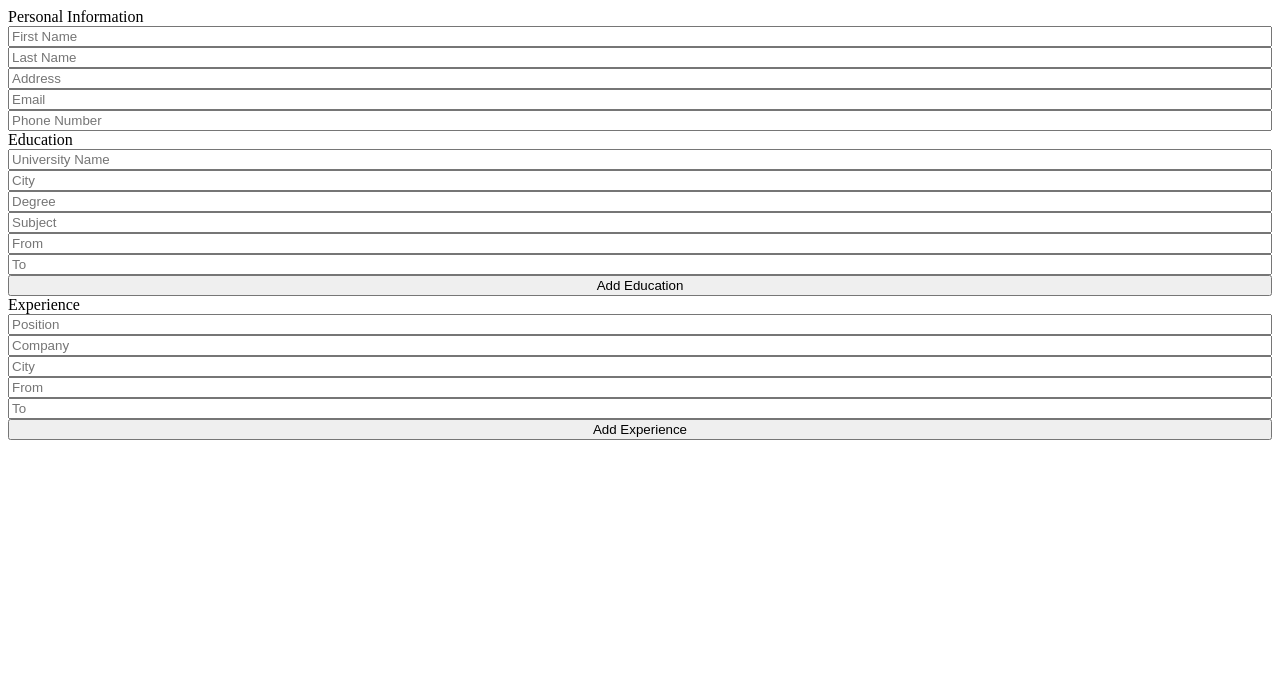
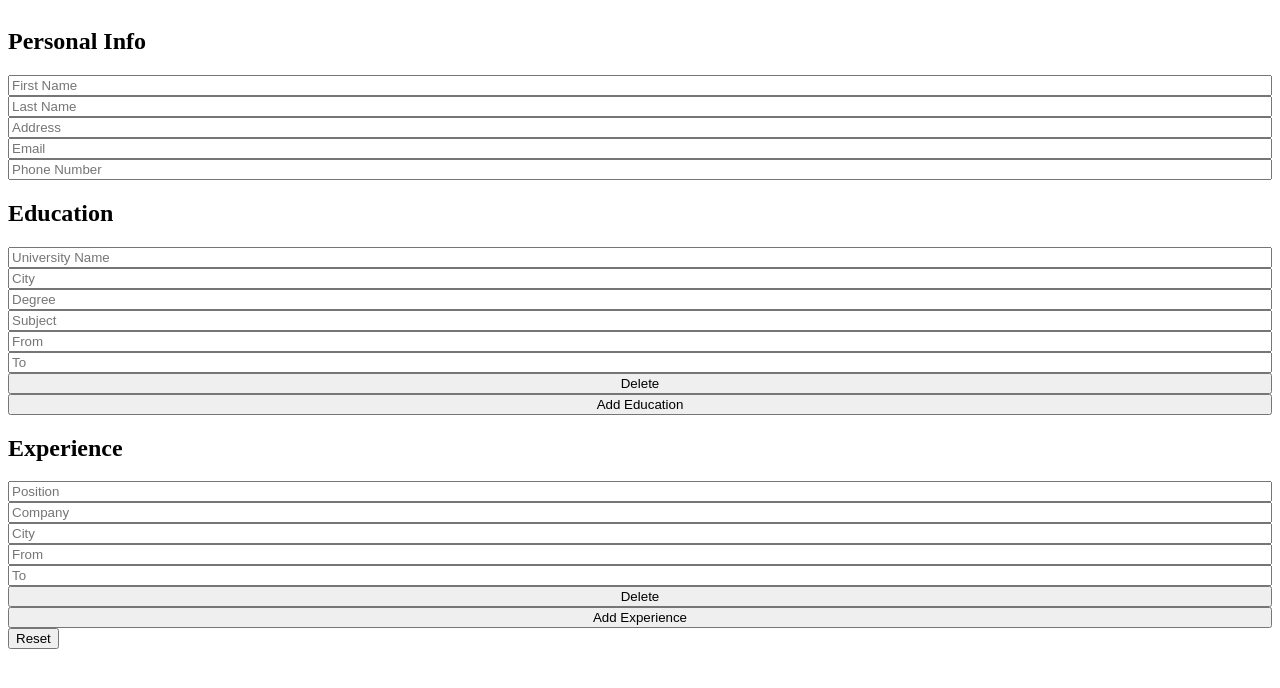
Before and after one commit to naviniitk/cv-project, a React (Create React App) app: page / in a window 1280 px wide. Shown: the top 688 px of the page. Built offline with nearby package versions, Linux system fonts and the light colour scheme; the HTML template or start-up script is replaced by a standard one.

Commit message:
additinal experience and education can be added

```diff
--- a/package.json
+++ b/package.json
@@ -10,6 +10,7 @@
     "react": "^17.0.2",
     "react-dom": "^17.0.2",
     "react-scripts": "4.0.3",
+    "uniqid": "^5.3.0",
     "web-vitals": "^1.1.2"
   },
   "scripts": {
@@ -19,7 +20,6 @@
     "build": "react-scripts build",
     "test": "react-scripts test",
     "eject": "react-scripts eject"
-
   },
   "eslintConfig": {
     "extends": [
--- a/src/App.css
+++ b/src/App.css
@@ -7,3 +7,7 @@ body {
   font-family: Arial;
   text-align: center;
 }
+
+.del-btn {
+  background-color: red;
+}
--- a/src/components/Main.js
+++ b/src/components/Main.js
@@ -1,6 +1,7 @@
 import React from 'react';
 import emptyCV from '../utils/emptyCV';
 import Form from './itemsCV/Form';
+import uniqid from 'uniqid';
 
 class Main extends React.Component {
   constructor(props) {
@@ -11,6 +12,11 @@ class Main extends React.Component {
     this.handlePersonalChange = this.handlePersonalChange.bind(this);
     this.handleEducationChange = this.handleEducationChange.bind(this);
     this.handleExperienceChange = this.handleExperienceChange.bind(this);
+    this.handleAddExperience = this.handleAddExperience.bind(this);
+    this.handleAddEducation = this.handleAddEducation.bind(this);
+    this.handleDeleteExperience = this.handleDeleteExperience.bind(this);
+    this.handleDeleteEducation = this.handleDeleteEducation.bind(this);
+    this.handleReset = this.handleReset.bind(this);
   }
 
   handlePersonalChange(e) {
@@ -21,9 +27,8 @@ class Main extends React.Component {
       personalInfo: {
         ...prevState.personalInfo,
         [name]: value,
-      }
+      },
     }));
-
   }
 
   handleEducationChange(e) {
@@ -50,6 +55,52 @@ class Main extends React.Component {
     }));
   }
 
+  handleAddExperience(e) {
+    e.preventDefault();
+    this.setState((prevState) => ({
+      ...prevState,
+      experienceInfo: [
+        ...prevState.experienceInfo.concat({
+          id: uniqid(),
+          position: '',
+          company: '',
+          city: '',
+          from: '',
+          to: '',
+        }),
+      ],
+    }));
+  }
+
+  handleAddEducation(e) {
+    e.preventDefault();
+    this.setState((prevState) => ({
+      ...prevState,
+      educationInfo: [
+        ...prevState.educationInfo,
+        {
+          id: uniqid(),
+          universityName: '',
+          city: '',
+          degree: '',
+          subject: '',
+          from: '',
+          to: '',
+        },
+      ],
+    }));
+  }
+
+  handleDeleteExperience(e) {}
+
+  handleDeleteEducation(e) {}
+
+  handleReset(e) {
+    this.setState((prevState) => ({
+      ...prevState,
+    }));
+  }
+
   render() {
     return (
       <Form
@@ -57,6 +108,11 @@ class Main extends React.Component {
         handlePersonalChange={this.handlePersonalChange}
         handleExperienceChange={this.handleExperienceChange}
         handleEducationChange={this.handleEducationChange}
+        handleAddEducation={this.handleAddEducation}
+        handleAddExperience={this.handleAddExperience}
+        handleDeleteEducation={this.handleDeleteEducation}
+        handleDeleteExperience={this.handleDeleteExperience}
+        handleReset={this.handleReset}
       />
     );
   }
--- a/src/components/itemsCV/Education.js
+++ b/src/components/itemsCV/Education.js
@@ -1,57 +1,32 @@
 import React from 'react';
-import Input from '../../utils/Input';
+import EducationForm from './EducationForm';
 
-const Education = ({ educationInfo, onChange }) => {
+const Education = ({
+  educationInfo,
+  onChange,
+  onAddEducation,
+  onDeleteEducation,
+}) => {
+  const educationItems = educationInfo.map((educationItem) => (
+    <EducationForm
+      id={educationItem.id}
+      educationItem={educationItem}
+      onChange={onChange}
+      onDeleteEducation={onDeleteEducation}
+    ></EducationForm>
+  ));
+
   const myStyle = {
-    display: "flex",
-    flexDirection: "column"
-  }
+    display: 'flex',
+    flexDirection: 'column',
+  };
   return (
-    <section title="Education" direction="column" style={myStyle}>
-      Education
-      <Input
-        onChange={(e) => onChange(e)}
-        type="text"
-        name="universityName"
-        placeholder="University Name"
-        value={educationInfo.universityName}
-      />
-      <Input
-        onChange={(e) => onChange(e)}
-        type="text"
-        name="city"
-        placeholder="City"
-        value={educationInfo.city}
-      />
-      <Input
-        onChange={(e) => onChange(e)}
-        type="text"
-        name="degree"
-        placeholder="Degree"
-        value={educationInfo.degree}
-      />
-      <Input
-        onChange={(e) => onChange(e)}
-        type="text"
-        name="subject"
-        placeholder="Subject"
-        value={educationInfo.subject}
-      />
-      <Input
-        onChange={(e) => onChange(e)}
-        type="text"
-        name="from"
-        placeholder="From"
-        value={educationInfo.from}
-      />
-      <Input
-        onChange={(e) => onChange(e)}
-        type="text"
-        name="to"
-        placeholder="To"
-        value={educationInfo.to}
-      />
-      <button>Add Education</button>
+    <section style={myStyle}>
+      <h1>Education</h1>
+      {educationItems}
+      <button className="add-btn" onClick={onAddEducation}>
+        Add Education
+      </button>
     </section>
   );
 };
--- /dev/null
+++ b/src/components/itemsCV/EducationForm.js
@@ -0,0 +1,62 @@
+import React from 'react';
+import Input from '../../utils/Input';
+
+const EducationForm = ({
+  id,
+  educationItem,
+  onChange,
+  onDeleteEducation,
+}) => {
+
+  return (
+    <>
+      <Input
+        onChange={(e) => onChange(e)}
+        type="text"
+        name="universityName"
+        placeholder="University Name"
+        value={educationItem.universityName}
+      />
+      <Input
+        onChange={(e) => onChange(e)}
+        type="text"
+        name="city"
+        placeholder="City"
+        value={educationItem.city}
+      />
+      <Input
+        onChange={(e) => onChange(e)}
+        type="text"
+        name="degree"
+        placeholder="Degree"
+        value={educationItem.degree}
+      />
+      <Input
+        onChange={(e) => onChange(e)}
+        type="text"
+        name="subject"
+        placeholder="Subject"
+        value={educationItem.subject}
+      />
+      <Input
+        onChange={(e) => onChange(e)}
+        type="text"
+        name="from"
+        placeholder="From"
+        value={educationItem.from}
+      />
+      <Input
+        onChange={(e) => onChange(e)}
+        type="datetime"
+        name="to"
+        placeholder="To"
+        value={educationItem.to}
+      />
+      <button className="del-btn" onClick={onDeleteEducation(id)}>
+        Delete
+      </button>
+    </>
+  );
+};
+
+export default EducationForm;
--- a/src/components/itemsCV/Experience.js
+++ b/src/components/itemsCV/Experience.js
@@ -1,50 +1,32 @@
 import React from 'react';
-import Input from '../../utils/Input';
+import ExperienceForm from './ExperienceForm';
 
-const Experience = ({ experienceInfo, onChange }) => {
+const Experience = ({
+  experienceInfo,
+  onChange,
+  onAddExperience,
+  onDeleteExperience,
+}) => {
+  const experienceItems = experienceInfo.map((experienceItem) => (
+    <ExperienceForm
+      id={experienceItem.id}
+      experienceItem={experienceItem}
+      onChange={onChange}
+      onDeleteExperience={onDeleteExperience}
+    ></ExperienceForm>
+  ));
+
   const myStyle = {
-    display: "flex",
-    flexDirection: "column"
-  }
+    display: 'flex',
+    flexDirection: 'column',
+  };
   return (
-    <section title="Experince" direction="column" style={myStyle}>
-      Experience
-      <Input
-        onChange={(e) => onChange(e)}
-        type="text"
-        name="position"
-        placeholder="Position"
-        value={experienceInfo.position}
-      />
-      <Input
-        onChange={(e) => onChange(e)}
-        type="text"
-        name="company"
-        placeholder="Company"
-        value={experienceInfo.company}
-      />
-      <Input
-        onChange={(e) => onChange(e)}
-        type="text"
-        name="city"
-        placeholder="City"
-        value={experienceInfo.city}
-      />
-      <Input
-        onChange={(e) => onChange(e)}
-        type="text"
-        name="from"
-        placeholder="From"
-        value={experienceInfo.from}
-      />
-      <Input
-        onChange={(e) => onChange(e)}
-        type="text"
-        name="to"
-        placeholder="To"
-        value={experienceInfo.to}
-      />
-      <button>Add Experience</button>
+    <section style={myStyle}>
+      <h1>Experience</h1>
+      {experienceItems}
+      <button className="add-btn" onClick={onAddExperience}>
+        Add Experience
+      </button>
     </section>
   );
 };
--- /dev/null
+++ b/src/components/itemsCV/ExperienceForm.js
@@ -0,0 +1,55 @@
+import React from 'react';
+import Input from '../../utils/Input';
+
+const ExperienceForm = ({
+  id,
+  experienceItem,
+  onChange,
+  onDeleteExperience,
+}) => {
+
+  return (
+    <>
+      <Input
+        onChange={(e) => onChange(e)}
+        type="text"
+        name="position"
+        placeholder="Position"
+        value={experienceItem.position}
+      />
+      <Input
+        onChange={(e) => onChange(e)}
+        type="text"
+        name="company"
+        placeholder="Company"
+        value={experienceItem.company}
+      />
+      <Input
+        onChange={(e) => onChange(e)}
+        type="text"
+        name="city"
+        placeholder="City"
+        value={experienceItem.city}
+      />
+      <Input
+        onChange={(e) => onChange(e)}
+        type="text"
+        name="from"
+        placeholder="From"
+        value={experienceItem.from}
+      />
+      <Input
+        onChange={(e) => onChange(e)}
+        type="text"
+        name="to"
+        placeholder="To"
+        value={experienceItem.to}
+      />
+      <button className="del-btn" onClick={onDeleteExperience(id)}>
+        Delete
+      </button>
+    </>
+  );
+};
+
+export default ExperienceForm;
--- a/src/components/itemsCV/Form.js
+++ b/src/components/itemsCV/Form.js
@@ -2,13 +2,17 @@ import React from 'react';
 import Personal from './Personal';
 import Experience from './Experience';
 import Education from './Education';
-
 
 const Form = ({
   cv,
   handlePersonalChange,
   handleExperienceChange,
   handleEducationChange,
+  handleAddEducation,
+  handleAddExperience,
+  handleDeleteEducation,
+  handleDeleteExperience,
+  handleReset,
 }) => {
   return (
     <div>
@@ -19,11 +23,18 @@ const Form = ({
       <Education
         educationInfo={cv.educationInfo}
         onChange={handleEducationChange}
+        onAddEducation={handleAddEducation}
+        onDeleteEducation={handleDeleteEducation}
       />
       <Experience
         experienceInfo={cv.experienceInfo}
         onChange={handleExperienceChange}
+        onAddExperience={handleAddExperience}
+        onDeleteExperience={handleDeleteExperience}
       />
+      <button type="reset" onClick={handleReset}>
+        Reset
+      </button>
     </div>
   );
 };
--- a/src/components/itemsCV/Personal.js
+++ b/src/components/itemsCV/Personal.js
@@ -3,12 +3,12 @@ import Input from '../../utils/Input';
 
 const Personal = ({ personalInfo, onChange }) => {
   const myStyle = {
-    display: "flex",
-    flexDirection: "column"
-  }
+    display: 'flex',
+    flexDirection: 'column',
+  };
   return (
     <section title="Personal Information" direction="column" style={myStyle}>
-      Personal Information
+      <h1>Personal Info</h1>
       <Input
         onChange={(e) => onChange(e)}
         type="text"
--- a/src/utils/emptyCV.js
+++ b/src/utils/emptyCV.js
@@ -1,3 +1,5 @@
+import uniqid from 'uniqid';
+
 const emptyCV = {
   personalInfo: {
     firstName: '',
@@ -6,14 +8,20 @@ const emptyCV = {
     email: '',
     phoneNumber: '',
   },
-  experienceInfo: {
+  experienceInfo: [
+    {
+      id: uniqid(),
       position: '',
       company: '',
       city: '',
       from: '',
       to: '',
     },
-  educationInfo: {
+  ],
+
+  educationInfo: [
+    {
+      id: uniqid(),
       universityName: '',
       city: '',
       degree: '',
@@ -21,6 +29,7 @@ const emptyCV = {
       from: '',
       to: '',
     },
+  ],
 };
 
 export default emptyCV;
```
Also changed, not shown: public/index.html (+1 -16 lines), 1 other file (tests, documents, lock files or other folders). Lines whose indentation alone changed are shown as unchanged.
